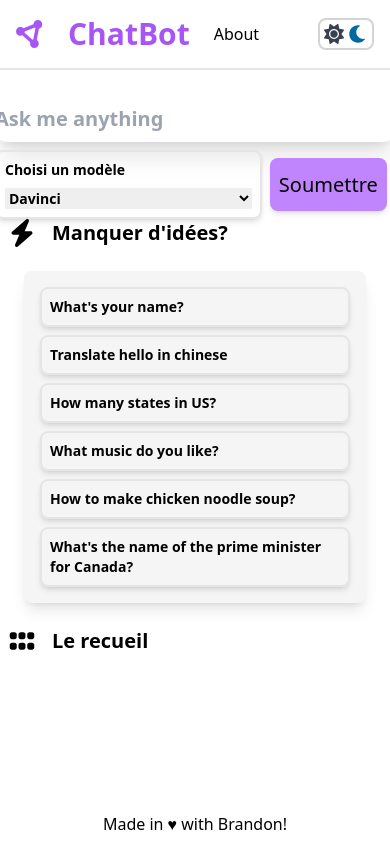
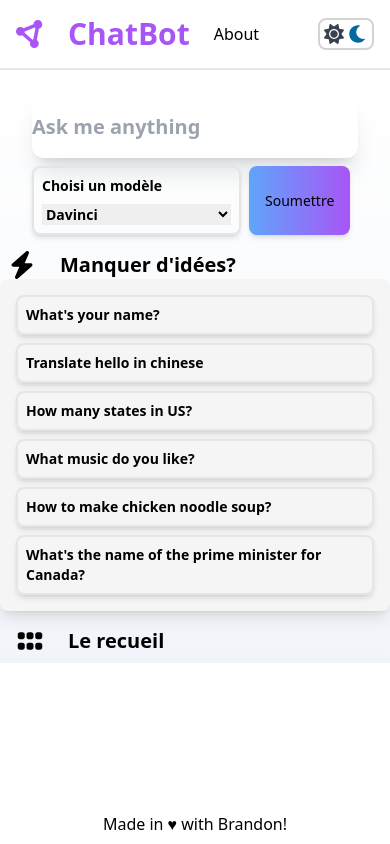
Before and after one commit to niubrandon/chatbot, a React (Create React App) app: page / in a window 390 px wide. Built offline with nearby package versions, Linux system fonts and the light colour scheme.

Commit message:
add responsive and dark mode styling

```diff
--- a/src/App.tsx
+++ b/src/App.tsx
@@ -25,7 +25,7 @@ function App() {
         <ModeSwitch />
 
       </div>
-      <main className="mt-[70px]">
+      <main className="mt-[70px] bg-gradient-to-b from-white to-slate-100 dark:from-black dark:to-slate-800">
         <Routes>
           <Route path="/" element={<Home />} />
           <Route path="/about" element={<About />} />
--- a/src/components/CollectionCard.tsx
+++ b/src/components/CollectionCard.tsx
@@ -15,13 +15,13 @@ export default function Card ({item}: Props) {
 
   return (
     <div className="w-full h-fit border-2 border-neutral-200 rounded-lg flex justify-between
-      gap-2 shadow-md hover:border-purple-300 hover:shadow-xl dark:bg-black dark:text-white p-2">
+      gap-2 shadow-md hover:border-purple-300 hover:shadow-xl dark:bg-gray-800 dark:text-white p-2">
       <div className="flex flex-col justify-around">
         <p>{t('prompt')}: {item.prompt} </p>
         <p>{t('response')}: {item.response} </p>
       </div>
       <div className="flex flex-col justify-between items-end text-sm">
-        <BookmarkSvg data-tip="Bookmark this collection" className="h-6 w-6 hover:fill-purple-300" />
+        <BookmarkSvg data-tip="Bookmark this collection" className="h-6 w-6 hover:fill-purple-300 dark:fill-white" />
         {item.postedOn}
         <ReactTooltip />
       </div>
--- a/src/components/PresetQuestion.tsx
+++ b/src/components/PresetQuestion.tsx
@@ -13,7 +13,7 @@ export default function PresetQuestion ({question, setPrompt}: Props) {
     <>
       <div
         className="realtive w-full text-sm h-fit border-2 border-neutral-200 rounded-lg flex justify-between
-      gap-2 shadow-md hover:border-purple-300 hover:shadow-xl dark:bg-black dark:text-white p-2 cursor-pointer"
+      gap-2 shadow-md hover:border-purple-300 hover:shadow-xl dark:bg-gray-800 dark:text-white p-2 cursor-pointer"
         onClick={onPresetQuestion}>
         <div>
           <p data-tip="Try this one as prompt!">{question} </p>
--- a/src/components/PromptForm.tsx
+++ b/src/components/PromptForm.tsx
@@ -18,24 +18,25 @@ export default function Prompt ({prompt, setPrompt, handleSubmit}: Props) {
       <div
         id="prompt-container"
         data-testid="prompt-container"
-        className="flex items-center justify-center">
-        <form onSubmit={handleSubmit} className="flex flex-col gap-2">
+        className="flex items-center justify-center px-8">
+        <form onSubmit={handleSubmit} className="gap-2 w-full grid grid-cols-5 lg:grid-cols-1 items-center">
           <input
             type="text"
             value={prompt}
             name="prompt"
             onChange={(e) => setPrompt(e.target.value)}
-            className="shadow-xl focus:shadow-3xl rounded-xl w-[400px] h-12"
+            className="col-span-3 shadow-xl focus:shadow-3xl rounded-xl h-16 hover:border-purple-400"
             placeholder="Ask me anything" />
-          <div className="grid grid-cols-3">
-            <div className="col-span-2 flex flex-col text-sm gap-2 border-2 border-neutral-200 shadow-md rounded-lg p-2">
+          <div className="col-span-2 grid grid-cols-3 gap-2">
+            <div className="col-span-2 flex flex-col text-sm gap-2 border-2 border-neutral-200
+            hover:border-purple-400 shadow-md rounded-lg p-2">
               <label htmlFor="model-select" className="text-sm">{t('choose a model')}</label>
               <select id="model-select" name="model">
                 <option value="davinci">Davinci</option>
                 <option value="curie">Curie</option>
               </select>
             </div>
-            <button type="submit" className="bg-purple-400 shadow-md focus:shadow-xl rounded-lg m-2 font-medium">{t('submit')}</button>
+            <button type="submit" className="md:text-sm bg-gradient-to-r from-blue-400 to-purple-500 hover:from-pink-500 hover:to-yellow-500 shadow-md focus:shadow-xl rounded-lg p-2 font-medium">{t('submit')}</button>
           </div>
         </form>
       </div>
--- a/src/pages/Home.tsx
+++ b/src/pages/Home.tsx
@@ -75,18 +75,22 @@ export default function Home () {
 
   return (
     <>
-      <div className="text-xl font-bold pt-6 dark:text-white">
+      <div className="text-xl font-bold pt-6 dark:text-white flex flex-col gap-4">
         <PromptForm prompt={prompt} setPrompt={setPrompt} handleSubmit={handleSubmit} />
-        <div className="flex ml-2">
-          <PresetQuestionSvg className="h-7 w-7" />
-          <h2 className="ml-4">{t('running out of ideas')}?</h2>
+        <div className="flex flex-col">
+          <div className="flex ml-2 gap-2">
+            <PresetQuestionSvg className="h-7 w-7 dark:fill-white" />
+            <h2 className="ml-4">{t('running out of ideas')}?</h2>
+          </div>
+          <PresetView setPrompt={setPrompt}  />
         </div>
-        <PresetView setPrompt={setPrompt}  />
-        <div className="flex ml-2 mb-7">
-          <CollectionSvg className="h-7 w-7" />
-          <h2 className="ml-4">{t('collection')}</h2>
+        <div className="flex flex-col ml-2 gap-2">
+          <div className="flex ml-2 gap-2">
+            <CollectionSvg className="h-7 w-7 dark:fill-white" />
+            <h2 className="ml-4">{t('collection')}</h2>
+          </div>
+          <CollectionView collection={collection} setCollection={setCollection} />
         </div>
-        <CollectionView collection={collection} setCollection={setCollection} />
       </div>
       <ToastContainer
         position="bottom-right"
--- a/src/views/PresetView.tsx
+++ b/src/views/PresetView.tsx
@@ -22,7 +22,7 @@ export default function PresetView ({ setPrompt }: Props) {
     <>
       <div id="preset-questions-container"
         data-testid="preset-questions-container"
-        className="grid grid-cols-3 gap-2 m-6 p-4 rounded-lg shadow-lg dark:bg-black
+        className="grid grid-cols-3 gap-2 p-4 rounded-lg shadow-lg dark:bg-black
         md:grid-cols-2 xs:grid-cols-1 bg-neutral-100" >
         {Questions}
       </div>
```
